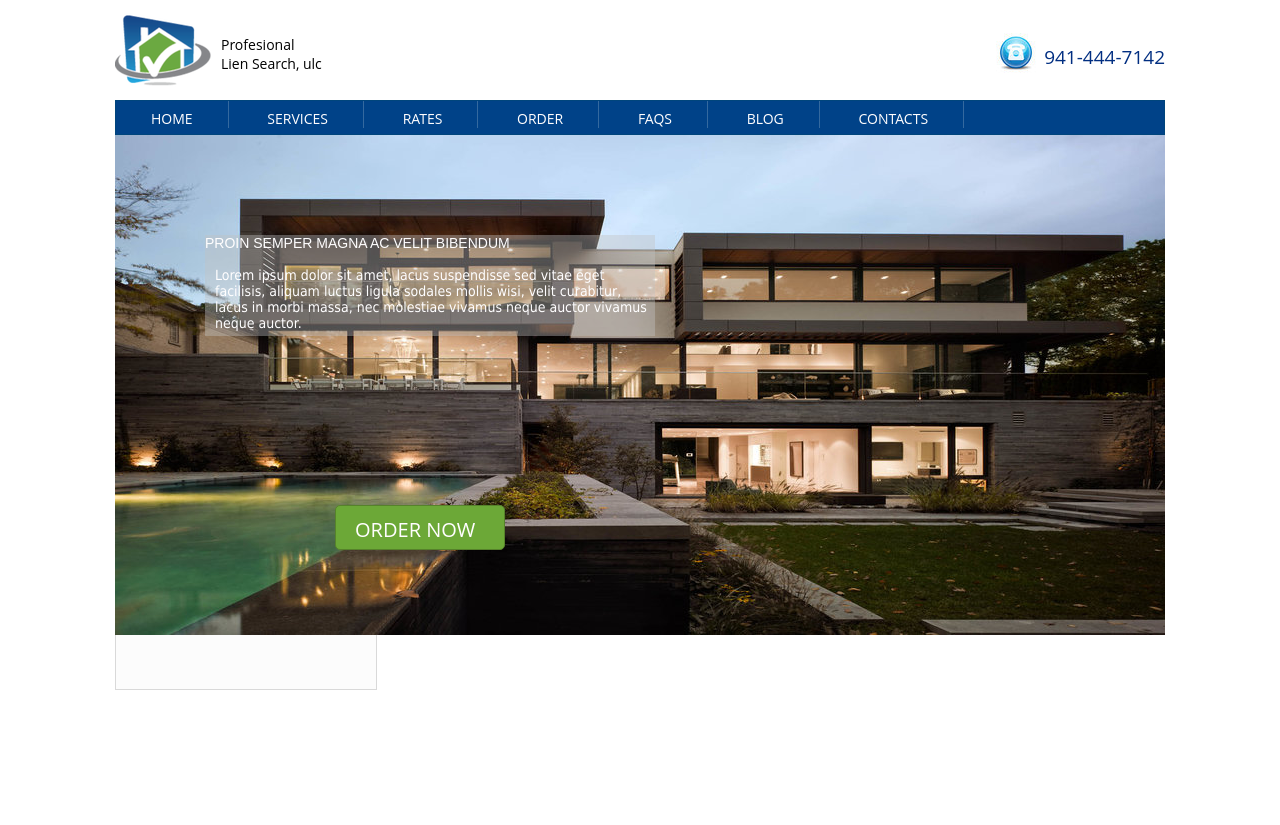
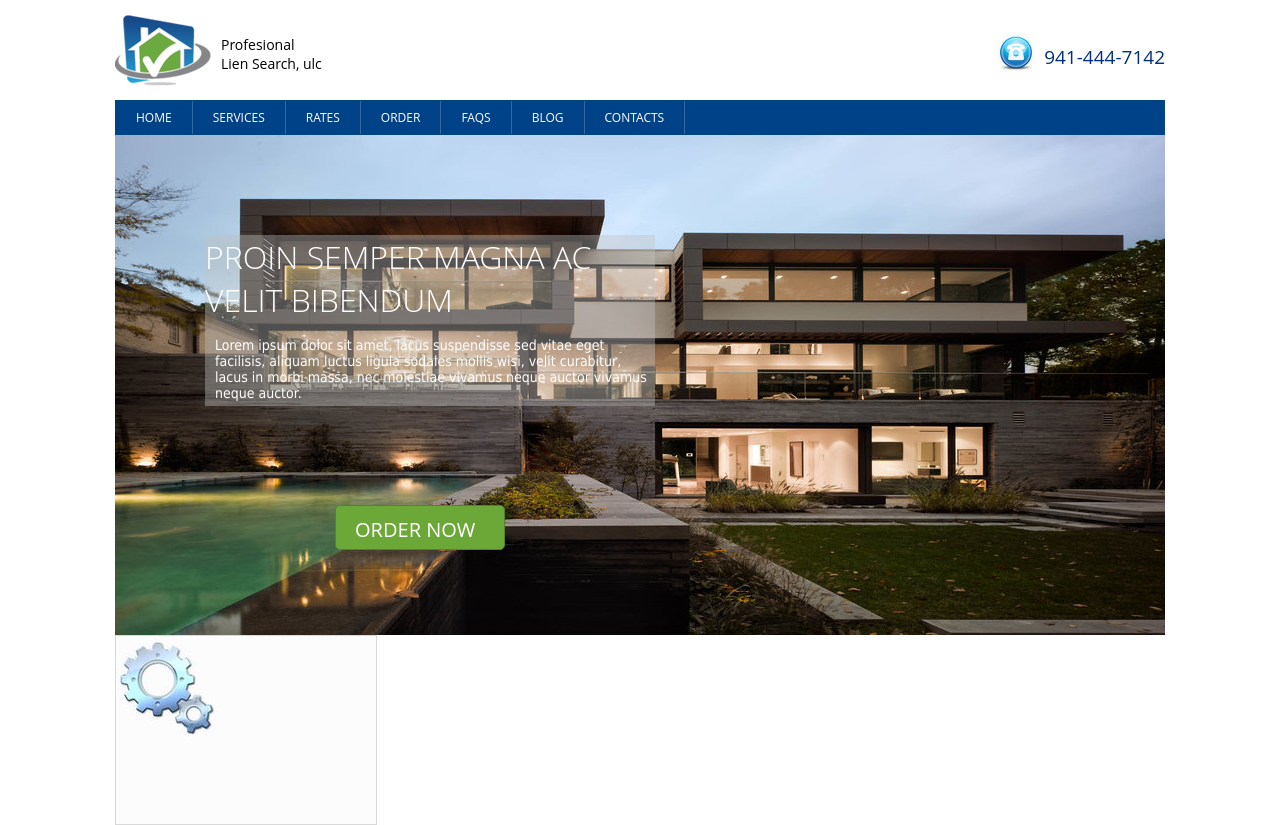
Before and after one commit to nikolaknot/site-project, a plain HTML site: page index.html in a window 1280 px wide. Before the commit the page ends 800 px from the top, so only its background shows below. Drawn offline with Linux system fonts and the light colour scheme.

Commit message:
All around.

```diff
--- a/css-style/style.css
+++ b/css-style/style.css
@@ -63,7 +63,7 @@
 }
 
 .phone-number {
-  margin-top: 25px;
+  padding-top: 25px;
   float: right;
 }
 
@@ -82,7 +82,6 @@
   text-align: center;
   border-style: solid;
   border-width: 1px;
-  height: 35px;
 }
 
 .navigation-list {
@@ -90,21 +89,23 @@
   margin: 0;
   padding: 0;
   float: left;
+  width: 1050px;
 }
 
 .navigation-item {
   background-color: #004288;
-  font-size: 14px;
+  font-size: 12px;
   border-right: 1px solid;
   border-right-color: #34699F;
   display: inline-block;
-  padding-top: 8px;
+  float: left;
 }
 
 .navigation-link {
-  padding: 2px 35px;
   text-decoration: none;
   color: #FFFEFF;
+  display: inline-block;
+  padding: 8px 20px;
 }
 .navigation-item:hover {
   background-color: #0072CA;
@@ -116,7 +117,7 @@
   position: relative;
   width: 100%;
   height: 500px;
-  top: 135px;
+  float: left;
   border-color: #D9D9D9;
 }
 
@@ -131,8 +132,7 @@
 .transparent-header {
   margin-top: 0;
   margin-bottom: 0;
-  font-size: 28;
-  font-family: 'Raleway', sans-serif;
+  font-size: 32px;
   font-weight: 100;
   color: #FFFEFF;
 }
@@ -177,4 +177,5 @@
   border-color: #D9D9D9;
   width: 262px;
   height: 190px;
+  float: left;
 }
```
